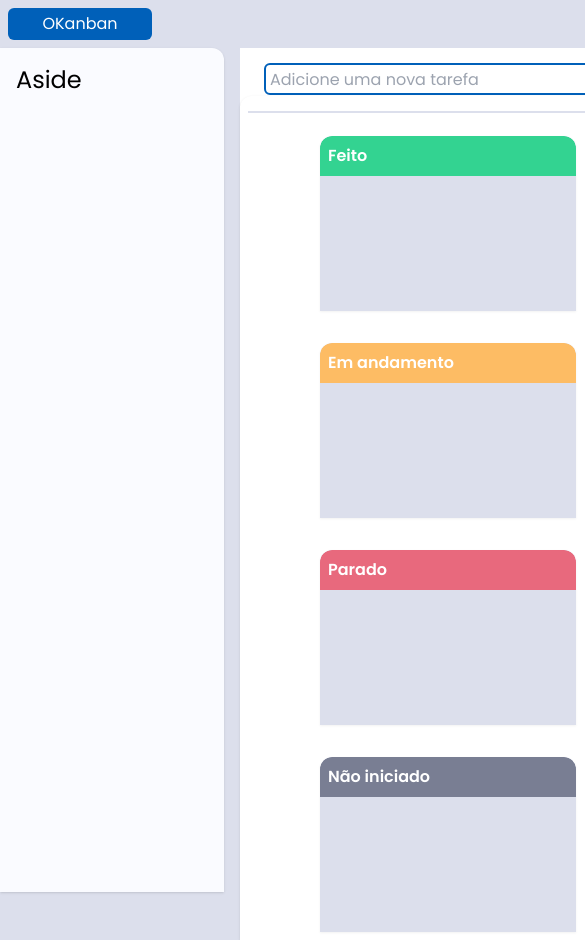
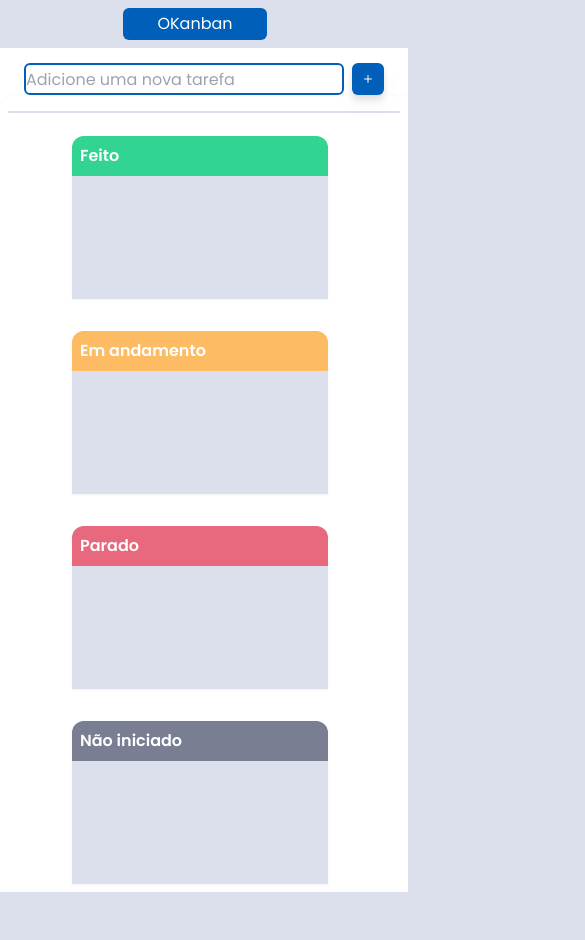
Before and after one commit to Waldst0n/OKanban, a React (Vite) app: page / in a window 390 px wide. Shown: the top 940 px of the page, 585 px wide, since content can reach past the window. After the commit the page ends 892 px from the top, so only its background shows below. Built offline with nearby package versions, Linux system fonts and the light colour scheme.

Commit message:
feat: Add responsiveness to all screens

```diff
--- a/index.html
+++ b/index.html
@@ -10,7 +10,7 @@
       rel="stylesheet"
     />
     <meta name="viewport" content="width=device-width, initial-scale=1.0" />
-    <title>Vite + React</title>
+    <title>OKanban-Waldston Santana</title>
   </head>
   <body class="bg-gray">
     <div id="root"></div>
--- a/src/components/AddTasks.jsx
+++ b/src/components/AddTasks.jsx
@@ -18,10 +18,10 @@ const AddTasks = () => {
   };
 
   return (
-    <div className=" flex items-center  w-full mt-2 border-b-2 border-gray p-4">
-      <form onSubmit={handleAddTask} className=" flex gap-4">
+    <div className=" flex items-center justify-center md:justify-start  w-full mt-2 border-b-2 border-gray p-4">
+      <form onSubmit={handleAddTask} className=" flex    gap-2">
         <input
-          className=" h-8 border-2 p-1 rounded-md focus:outline-none border-primaryColor"
+          className=" h-8 border-2   rounded-md focus:outline-none border-primaryColor"
           type="text"
           value={textInput}
           name=""
--- a/src/components/Aside.jsx
+++ b/src/components/Aside.jsx
@@ -1,7 +1,12 @@
+import logo from '../assets/img/image0_0.jpg';
+
 const Aside = () => {
   return (
-    <aside className="min-w-56 p-4  rounded-tr-xl shadow  h-screen bg-boardColor">
-      <h1 className="text-2xl">Aside</h1>
+    <aside className=" hidden md:block  m min-w-56 p-4 text-center   rounded-tr-xl shadow  h-screen bg-boardColor">
+      <div className="w-36 text-center m-auto bg-primaryColor p-1 text-white rounded-md">
+        <h3>OKanban</h3>
+      </div>
+      <img className="size-36 m-auto" src={logo} alt="" />
     </aside>
   );
 };
--- a/src/components/Header.jsx
+++ b/src/components/Header.jsx
@@ -2,7 +2,7 @@ const Header = () => {
   return (
     <div>
       <header className="w-full  size-12 p-2 flex items-center ">
-        <div className="w-36 text-center bg-primaryColor p-1 text-white rounded-md">
+        <div className="  md:hidden w-36 text-center m-auto bg-primaryColor p-1 text-white rounded-md">
           <h3>OKanban</h3>
         </div>
       </header>
--- a/src/components/MainBoard.jsx
+++ b/src/components/MainBoard.jsx
@@ -6,7 +6,7 @@ const MainBoard = () => {
   return (
     <div>
       <Header />
-      <div className="flex gap-4 w-full">
+      <div className="flex gap-2 w-full h-screen">
         <Aside />
         <TasksBoard />
       </div>
--- a/src/components/TaskCard.jsx
+++ b/src/components/TaskCard.jsx
@@ -16,7 +16,7 @@ const TaskCard = ({ name, status, updateStatus }) => {
   };
 
   return (
-    <div className="w-64 m-2 p-2 h-32 drop-shadow-sm bg-white border-2 rounded-lg border-gray">
+    <div className="w-60 m-2 p-2 h-32 drop-shadow-sm bg-white border-2 rounded-lg border-gray">
       <div className="flex items-center justify-between">
         <h3>{name}</h3>
         <button
--- a/src/components/TasksBoard.jsx
+++ b/src/components/TasksBoard.jsx
@@ -5,12 +5,12 @@ import AddTasks from './AddTasks';
 
 const TasksBoard = () => {
   return (
-    <>
+    <TaskProvider>
       <div className=" flex flex-col  bg-white">
         <div className="flex h-10 p-2 mt-2 w-full items-center ">
           <AddTasks />
         </div>
-        <div className="w-full flex flex-wrap justify-center xl:justify-start p-2 rounded-tl-xl shadow h-screen">
+        <div className=" overflow-auto w-full flex flex-wrap justify-center xl:justify-start p-2 rounded-tl-xl shadow h-screen">
           <TasksGroupCard color="green" situation="Feito" status="done" />
           <TasksGroupCard
             color="yellow"
@@ -25,7 +25,7 @@ const TasksBoard = () => {
           />
         </div>
       </div>
-    </>
+    </TaskProvider>
   );
 };
 
--- a/src/components/TasksGroupCard.jsx
+++ b/src/components/TasksGroupCard.jsx
@@ -18,7 +18,7 @@ const TasksGroupCard = ({ color, situation, status }) => {
   }, [tasks, status]);
 
   return (
-    <div className=" overflow-y-auto rounded-t-xl min-w-64 xl:h-5/6 drop-shadow-sm   mt-8 ml-2 mr-4  bg-gray">
+    <div className=" sm:overflow-y-auto rounded-t-xl min-w-64 xl:h-5/6 drop-shadow-sm   mt-8 ml-2 mr-4  bg-gray">
       <div
         className={`flex   justify-between rounded-t-xl ${bgColorClasses[color]} p-2 size-10 w-full`}
       >
--- a/src/db/database.js
+++ /dev/null
@@ -1,24 +0,0 @@
-const taskCards = [
-  {
-    id: 1,
-    name: 'Task 1',
-    status: 'done',
-  },
-  {
-    id: 2,
-    name: 'Task 2',
-    status: 'started',
-  },
-  {
-    id: 3,
-    name: 'Task 3',
-    status: 'stopped',
-  },
-  {
-    id: 4,
-    name: 'Task 4',
-    status: 'not-started',
-  },
-];
-
-export default taskCards;
```
Also changed, not shown: src/assets/img/image0_0.jpg (added).
